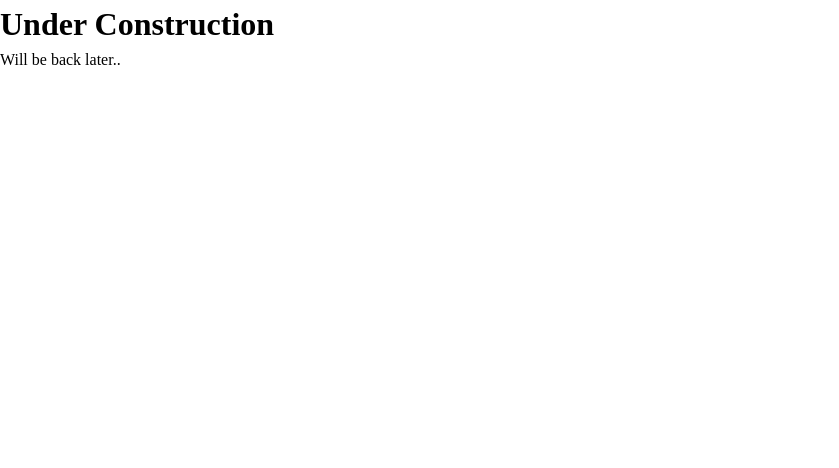
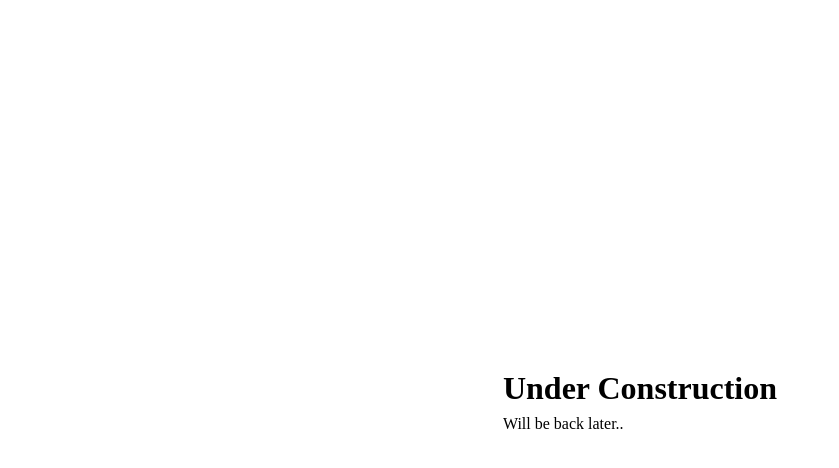
Before and after one commit to ericzlmd/ericzedd.com, a plain HTML site: page index.html in a window 1280 px wide. Shown: the whole page, without its empty margins (0-839 px from the left). Drawn offline with Linux system fonts and the light colour scheme.

Commit message:
Added styling

```diff
--- a/styles.css
+++ b/styles.css
@@ -40,3 +40,18 @@
  p, h1, h2, h3, h4, h5, h6 {
    overflow-wrap: break-word;
  }
+
+.container {
+   position: relative;
+   height: 200px;
+   height: 100vh;
+}
+
+.center {
+   margin: 0;
+   position: absolute;
+   top: 50%;
+   left: 50%;
+   -ms-transform: translate(-50%, -50%);
+   transform: translate(-50%, -50%);
+}
```
